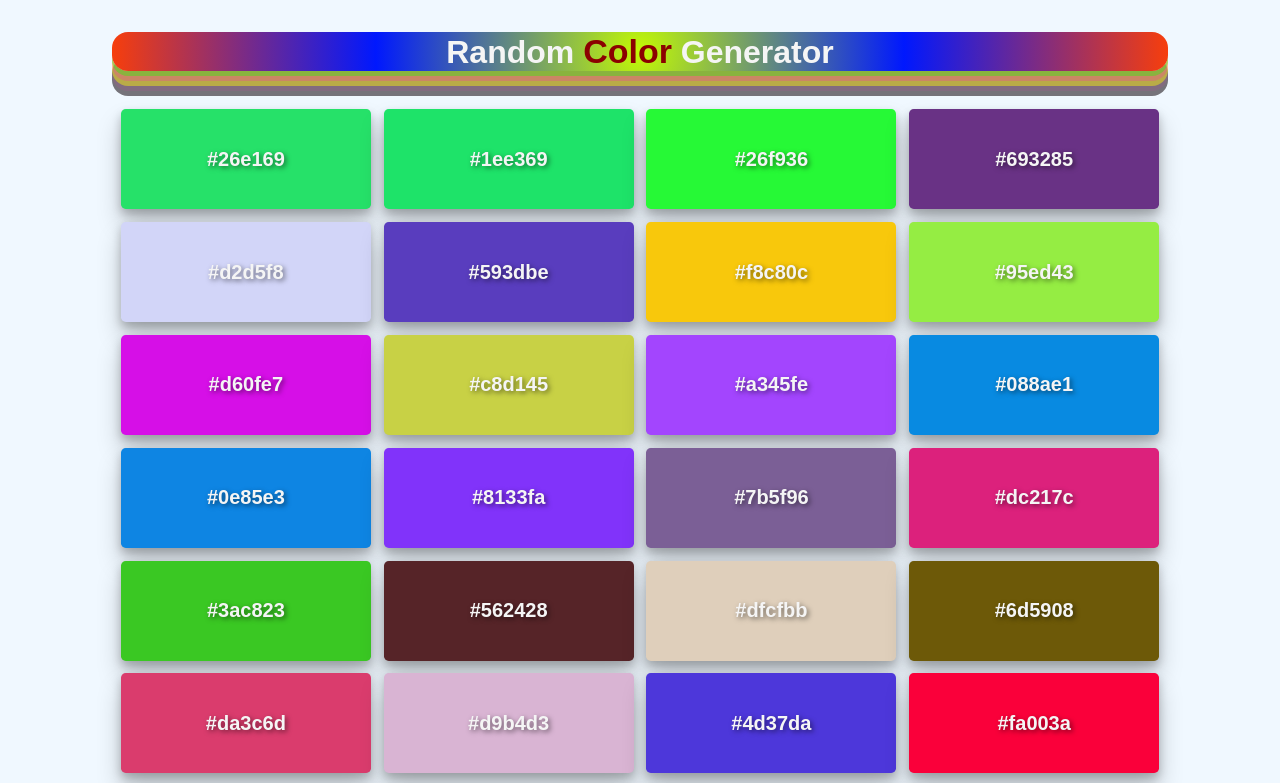
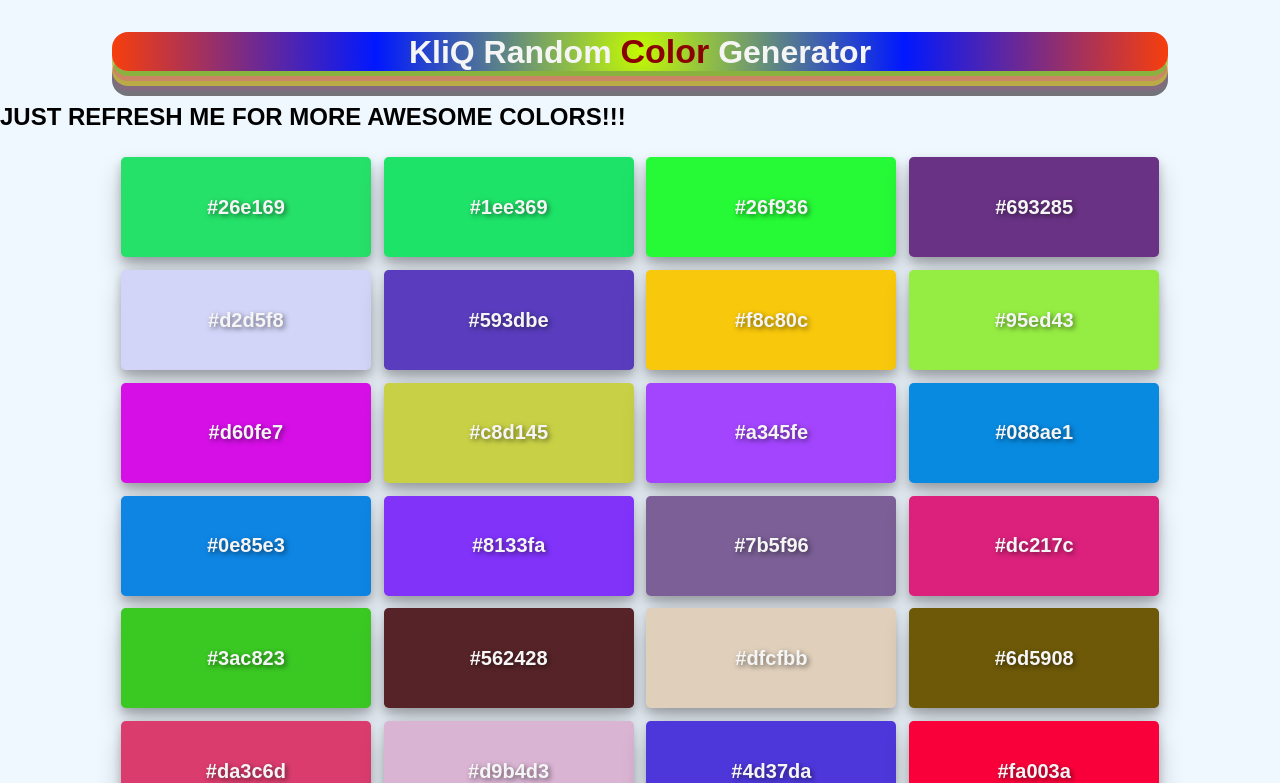
Before and after one commit to shawlycode/Random-color--generator, a plain HTML site: page index.html in a window 1280 px wide. Shown: the top 783 px of the page. Drawn offline with Linux system fonts and the light colour scheme.

Commit message:
modified contend

```diff
--- a/index.html
+++ b/index.html
@@ -8,8 +8,11 @@
     <link rel="stylesheet" href="style.css" />
   </head>
   <body>
-    <h1>Random <span id="nxt">Color</span> <span>Generator</span></h1>
+    <h1>KliQ Random <span id="nxt">Color</span> <span>Generator</span></h1>
+    <h2>JUST REFRESH ME FOR MORE AWESOME COLORS!!!</h2>
     <div class="container"></div>
+    <!-- <button class="btn-grad">Load More</button> -->
+    <footer>All Rights Reserved -2022 @ KliQ.Colors</footer>
     <script src="index.js"></script>
   </body>
 </html>
```
